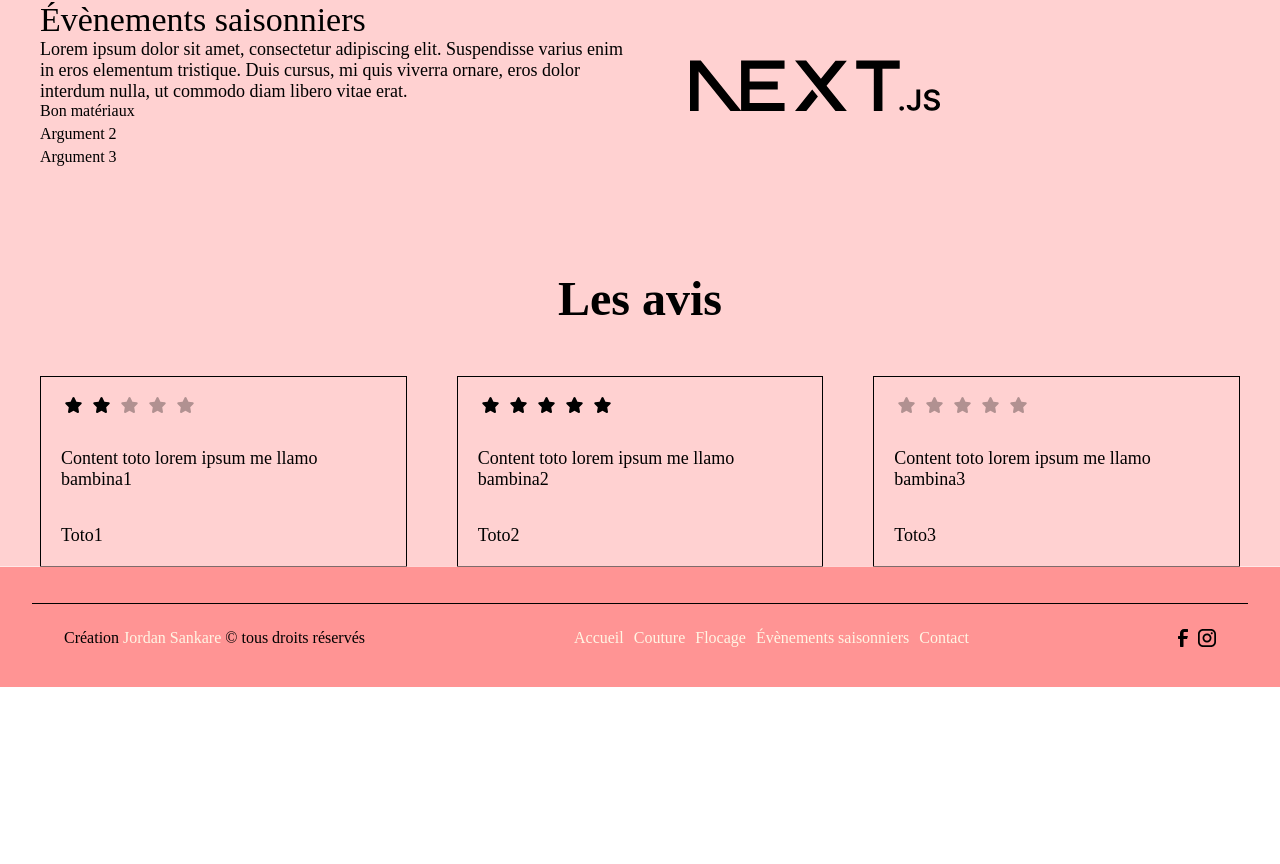
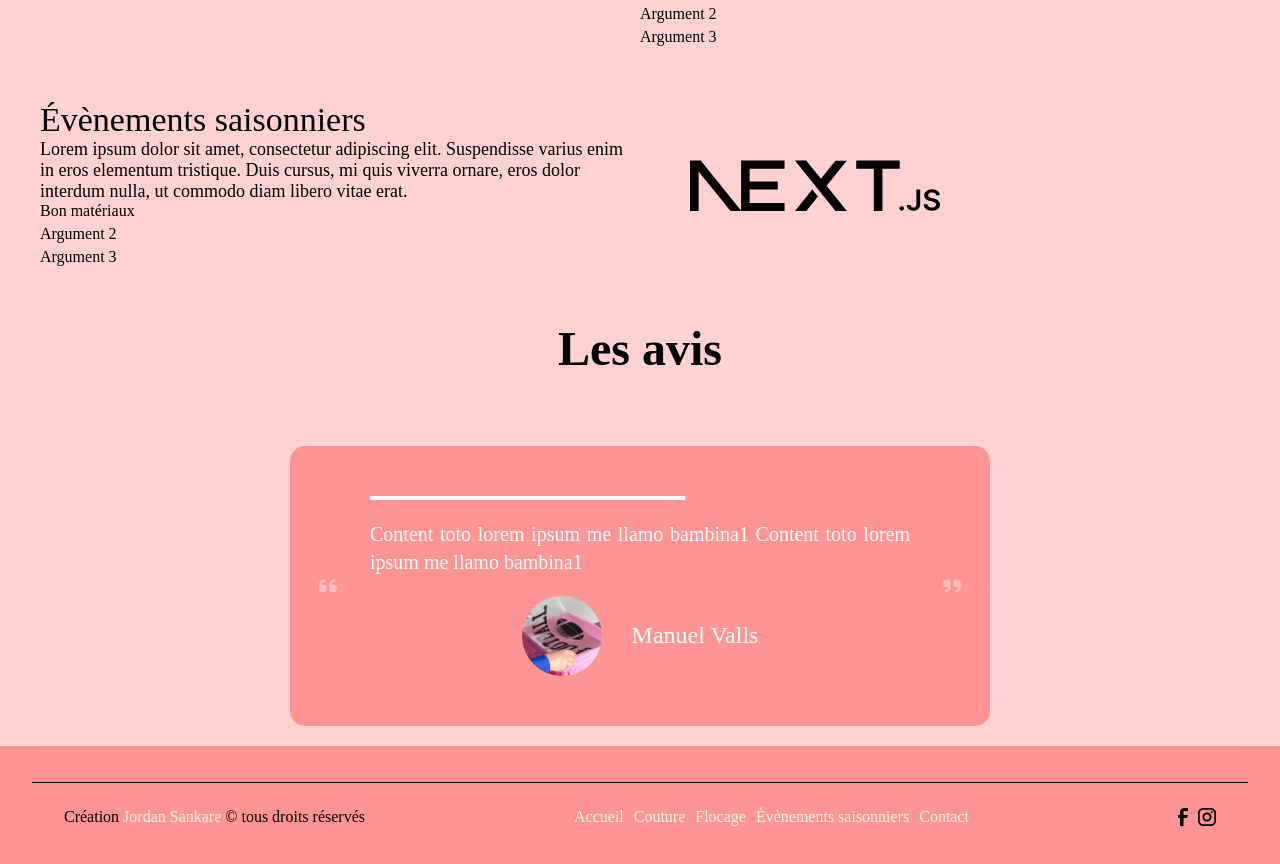
Before and after one commit to jsankare/c-line, a Next.js app: page / in a window 1280 px wide. Shown: the part 1108-1972 px from the top of the page. Before the commit the page ends 1795 px from the top, so only its background shows below. Built offline with nearby package versions, Linux system fonts and the light colour scheme.

Commit message:
change testimonial, minor adjustments to styling

```diff
--- a/components/Card.jsx
+++ b/components/Card.jsx
@@ -18,7 +18,7 @@ const Container = styled.section`
     );
     background-position: 50% 50%;
     background-size: 1.1rem 1.1rem;
-    box-shadow: rgba(50, 50, 93, 0.25) 0px 50px 100px -20px, rgba(0, 0, 0, 0.3) 0px 30px 60px -30px, rgba(10, 37, 64, 0.35) 0px -2px 6px 0px inset;
+    box-shadow: rgba(17, 17, 26, 0.1) 0px 4px 16px, rgba(17, 17, 26, 0.1) 0px 8px 24px, rgba(17, 17, 26, 0.1) 0px 16px 56px;
     padding: 50px;
     border-radius: 30px;
     &::before {
--- a/components/Navbar.jsx
+++ b/components/Navbar.jsx
@@ -25,6 +25,7 @@ const StyledLink = styled(Link)`
 const LinksWrapper = styled.div`
     display: flex;
     gap: 25px;
+    align-items: center;
 `
 
 const CTA = styled(Link)`
@@ -33,6 +34,14 @@ const CTA = styled(Link)`
     text-decoration: none;
     color: ${colors.primary};
     border-radius: 5px;
+    font-size: 22px;
+    transition: ease-in-out 0.2s;
+    &:hover {
+        background-color: ${colors.secondary};
+        color: black;
+        border: 1px solid black;
+        box-shadow: rgba(50, 50, 93, 0.25) 0px 50px 100px -20px, rgba(0, 0, 0, 0.3) 0px 30px 60px -30px, rgba(10, 37, 64, 0.35) 0px -2px 6px 0px inset;
+    }
 `
 
 const Logo = styled.img`
@@ -46,12 +55,12 @@ const Navbar = () => {
         <Container>
             <NavWrapper>
                 <LinksWrapper>
+                    <StyledLink href="/" ><Logo src="/C-line-nobg.webp" /></StyledLink>
                     <StyledLink href="/" >Accueil</StyledLink>
                     <StyledLink href="/sewing" >Couture</StyledLink>
                     <StyledLink href="/flocking" >Flocage</StyledLink>
                     <StyledLink href="/seasonal" >Évènements saisonniers</StyledLink>
                 </LinksWrapper>
-                <StyledLink href="/" ><Logo src="/C-line-nobg.webp" /></StyledLink>
                 <CTA href="/contact" >Contact</CTA>
             </NavWrapper>
         </Container>
--- a/components/Review.jsx
+++ /dev/null
@@ -1,60 +0,0 @@
-import React from "react";
-import styled, { keyframes } from "styled-components";
-import Paragraph from "./Layout/Paragraph";
-
-import { FontAwesomeIcon } from "@fortawesome/react-fontawesome";
-import { faStar } from "@fortawesome/free-solid-svg-icons";
-
-const Container = styled.div`
-    display: flex;
-    flex-direction: column;
-    gap: 35px;
-    border: 1px solid black;
-    padding: 20px;
-`;
-
-const Wrapper = styled.div`
-    display: flex;
-    gap: 3px;
-`;
-
-const shakeAnimation = keyframes`
-    0% { transform: translateX(0); }
-    25% { transform: translateX(-1px); }
-    50% { transform: translateX(1px); }
-    75% { transform: translateX(-1px); }
-    100% { transform: translateX(0); }
-`;
-
-const StyledStar = styled(FontAwesomeIcon)`
-    width: 100%;
-    max-width: 25px;
-
-    &:hover {
-        &.shake {
-        animation: ${shakeAnimation} 0.5s ease infinite;
-        }
-    }
-`;
-
-const Review = ({ name, content, rating }) => {
-    const filledStars = Array.from({ length: rating }, (_, index) => index + 1);
-    const emptyStars = Array.from({ length: 5 - rating }, (_, index) => index + rating + 1);
-
-    return (
-        <Container>
-            <Wrapper>
-                {[...filledStars].map((_, index) => (
-                <StyledStar key={`filled_${index}`} icon={faStar} className="shake" />
-                ))}
-                {[...emptyStars].map((_, index) => (
-                <StyledStar key={`empty_${index}`} icon={faStar} style={{ opacity: 0.3 }} />
-                ))}
-            </Wrapper>
-            <Paragraph text={content} size="" weight="" />
-            <Paragraph text={name} size="" weight="" />
-        </Container>
-    );
-};
-
-export default Review;
--- a/components/Services.jsx
+++ b/components/Services.jsx
@@ -50,6 +50,7 @@ const Container = styled.section`
     display: flex;
     flex-direction: column;
     align-items: center;
+    gap: 100px;
     background-color: ${colors.secondary};
     box-shadow: 0 0 0 100vmax ${colors.secondary};
     clip-path: inset(0 -100vmax);
--- a/components/Testimonial.jsx
+++ b/components/Testimonial.jsx
@@ -2,26 +2,32 @@ import react from "react";
 import styled from "styled-components";
 import MainTitle from "./Layout/Title";
 import colors from "@/assets/colors";
-import Review from "./Review";
+import TestimonialSlider from './TestimonialSlider';
 
 const Reviews = [
     {
-        name: "Toto1",
+        name: "Manuel Valls",
         id: "REVIEW1",
-        content: "Content toto lorem ipsum me llamo bambina1",
-        rating: 2,
+        content: "Content toto lorem ipsum me llamo bambina1 Content toto lorem ipsum me llamo bambina1",
+        photo: "/flocage.jpg",
     },
     {
-        name: "Toto2",
+        name: "Jean-Paul Belmondo",
         id: "REVIEW2",
-        content: "Content toto lorem ipsum me llamo bambina2",
-        rating: 5,
+        content: "Content toto lorem ipsum me llamo bambina1 Content toto lorem ipsum me llamo bambina1",
+        photo: "/flocage.jpg",
     },
     {
-        name: "Toto3",
+        name: "Adele",
         id: "REVIEW3",
-        content: "Content toto lorem ipsum me llamo bambina3",
-        rating: 0,
+        content: "Content toto lorem ipsum me llamo bambina1 Content toto lorem ipsum me llamo bambina1",
+        photo: "/flocage.jpg",
+    },
+    {
+        name: "Eminem",
+        id: "REVIEW4",
+        content: "Content toto lorem ipsum me llamo bambina1 Content toto lorem ipsum me llamo bambina1",
+        photo: "/flocage.jpg",
     },
 ]
 
@@ -32,29 +38,15 @@ const Container = styled.section`
     gap: 50px;
     align-items: center;
     width: 100%;
-`
-
-const TestimonialWrapper = styled.div`
-    display: flex;
-    justify-content: center;
-    gap: 50px;
-`
+    position: relative;
+`;
 
 const Testimonial = () => {
+
     return (
         <Container>
             <MainTitle title="Les avis" size="big" weight="bold" />
-            <TestimonialWrapper>
-            {Reviews.map((review) => (
-                <Review
-                key={review.id}
-                name={review.name}
-                id={review.id}
-                content={review.content}
-                rating={review.rating}
-                />
-            ))}
-            </TestimonialWrapper>
+            <TestimonialSlider reviews={Reviews} />
         </Container>
     );
 };
--- /dev/null
+++ b/components/TestimonialSlider.jsx
@@ -0,0 +1,115 @@
+import React, { useState, useEffect } from 'react';
+import styled, { keyframes } from 'styled-components';
+import { faQuoteLeft, faQuoteRight } from '@fortawesome/free-solid-svg-icons';
+import { FontAwesomeIcon } from '@fortawesome/react-fontawesome';
+import colors from '@/assets/colors';
+
+const growAnimation = keyframes`
+    from {
+        transform: scaleX(0);
+    }
+`;
+
+const QuoteIcon = styled(FontAwesomeIcon)`
+    width: 36px;
+    color: rgba(255, 255, 255, 0.4);
+    position: absolute;
+    line-height: 1;
+    top: 50%;
+    transform: translateY(-50%);
+    transition : ease-in-out 0.2s;
+
+    &.fa-quote-left {
+        left: 20px;
+    }
+
+    &.fa-quote-right {
+        right: 20px;
+    }
+`;
+
+const TestimonialsContainer = styled.div`
+    font-size: 20px;
+    display: flex;
+    flex-direction: column;
+    gap: 20px;
+    color: #fff;
+    background-color: ${colors.primary};
+    max-width: 700px;
+    margin: 20px auto;
+    padding: 50px 80px;
+    border-radius: 15px;
+    position: relative;
+    transition: ease-in-out 0.2s;
+    &:hover {
+        box-shadow: rgba(0, 0, 0, 0.25) 0px 54px 55px, rgba(0, 0, 0, 0.12) 0px -12px 30px, rgba(0, 0, 0, 0.12) 0px 4px 6px, rgba(0, 0, 0, 0.17) 0px 12px 13px, rgba(0, 0, 0, 0.09) 0px -3px 5px;
+        & ${QuoteIcon} {
+            color: white;
+        }
+    }
+`;
+
+const ProgressBar = styled.div`
+    background: #fff;
+    width: 100%;
+    height: 4px;
+    animation: ${growAnimation} 10s linear infinite;
+    transform-origin: left;
+`;
+
+const TestimonialText = styled.p`
+    text-align: justify;
+    line-height: 28px;
+`;
+
+const Logo = styled.img`
+    width: 80px;
+    height: 80px;
+    border-radius: 50%;
+    object-fit: cover;
+`;
+
+const UserDetails = styled.div`
+    margin-left: 10px;
+`;
+
+const Username = styled.h4`
+    margin: 0;
+    font-size: 24px;
+`;
+
+const CenteredItems = styled.div`
+    display: flex;
+    align-items: center;
+    gap: 20px;
+    justify-content: center;
+`;
+
+const TestimonialSlider = ({ reviews }) => {
+    const [index, setIndex] = useState(0);
+
+    useEffect(() => {
+        const interval = setInterval(() => {
+            setIndex((prevIndex) => (prevIndex + 1) % reviews.length);
+        }, 10000);
+
+        return () => clearInterval(interval);
+    }, [reviews]);
+
+    return (
+        <TestimonialsContainer>
+            <QuoteIcon icon={faQuoteRight} className="fa-quote-right fa-quote" />
+            <QuoteIcon icon={faQuoteLeft} className="fa-quote-left fa-quote" />
+            <ProgressBar className="progress-bar" />
+            <TestimonialText>{reviews[index].content}</TestimonialText>
+            <CenteredItems>
+                <Logo src={reviews[index].photo} alt="logo" className="logo" />
+                <UserDetails>
+                    <Username>{reviews[index].name}</Username>
+                </UserDetails>
+            </CenteredItems>
+        </TestimonialsContainer>
+    );
+};
+
+export default TestimonialSlider;
--- a/pages/index.jsx
+++ b/pages/index.jsx
@@ -18,13 +18,14 @@ const Container = styled.section`
 	background-color: ${colors.secondary};
     box-shadow: 0 0 0 100vmax ${colors.secondary};
     clip-path: inset(0 -100vmax);
+	gap: 50px;
 `
 
 export default function Home() {
   	return (
 		<>
 			<Head>
-				<title>Create Next App</title>
+				<title>C-Line Créations</title>
 				<meta name="description" content="Generated by create next app" />
 				<meta name="viewport" content="width=device-width, initial-scale=1" />
 				<link rel="icon" href="/favicon.ico" />
```
